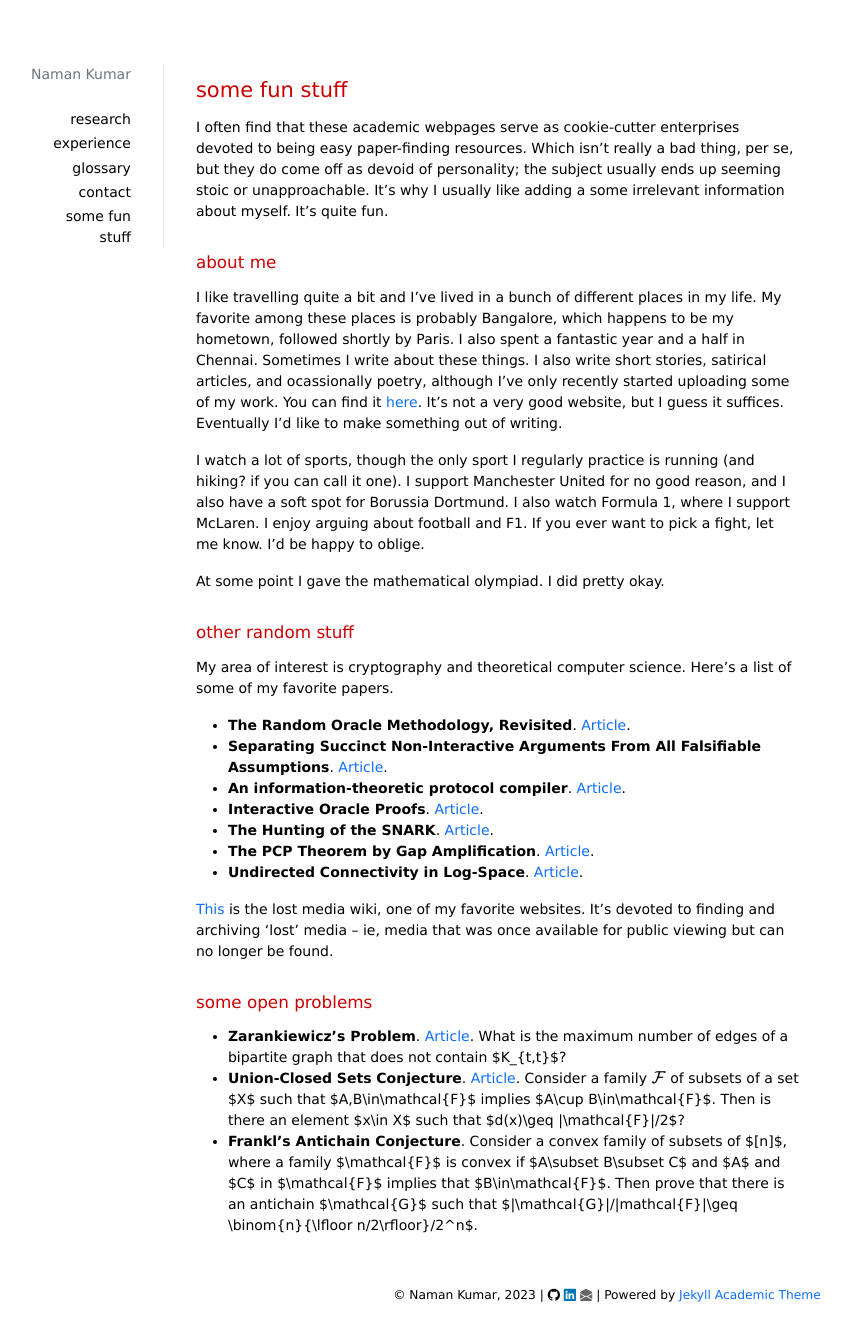
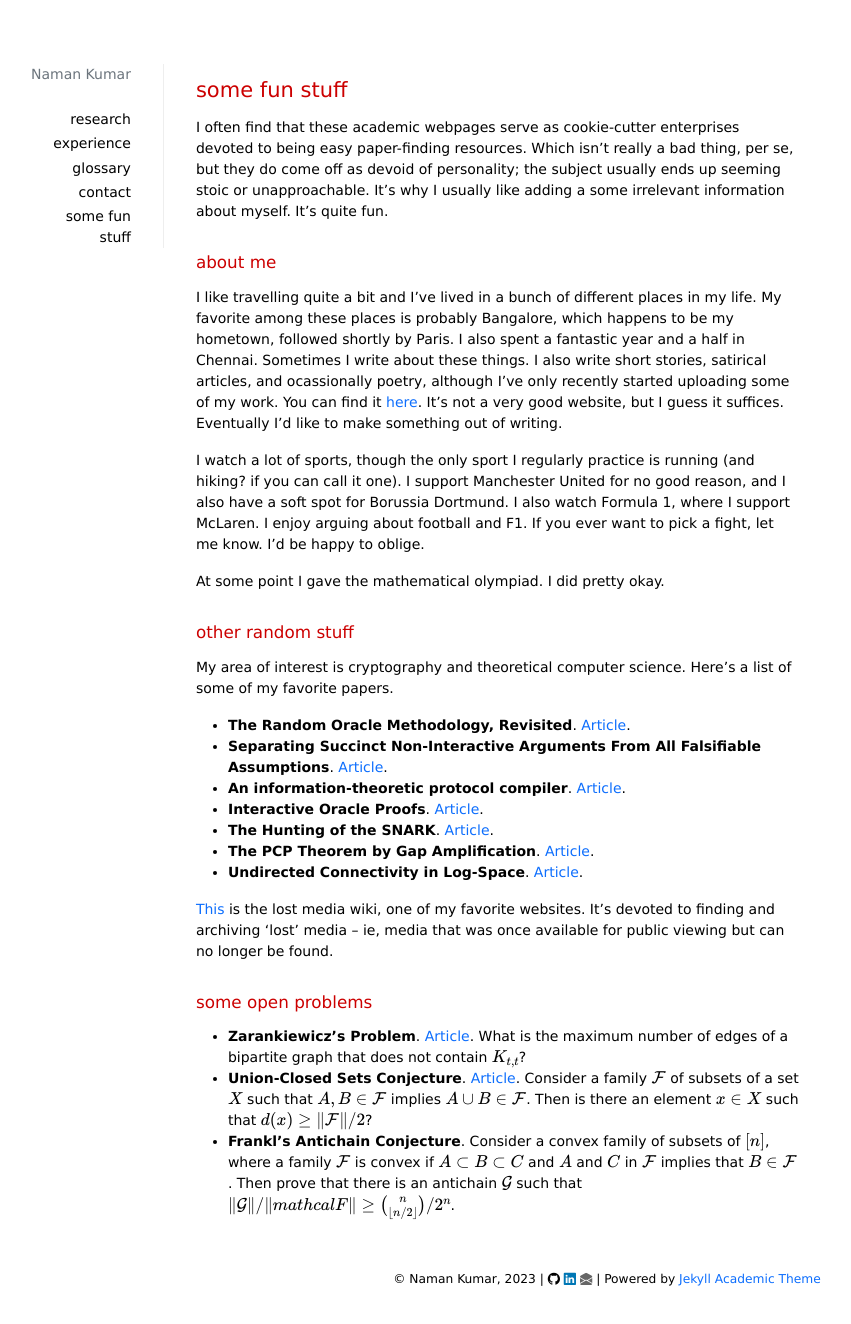
Before and after one commit to matcauthon49/matcauthon49.github.io, a Jekyll site: the page built from _pages/some-fun-stuff.md, in a window 1280 px wide. Shown: the whole page, without its empty margins (33-884 px from the left). Built offline with Jekyll 4.4.1, drawn with Linux system fonts in a browser that asks for light colours; nearby versions of some CDN libraries; formulas are drawn with MathJax 3; a style sheet for code colours, icons or effects is not loaded.

```diff
--- a/_pages/some-fun-stuff.md
+++ b/_pages/some-fun-stuff.md
@@ -35,6 +35,6 @@ My area of interest is cryptography and theoretical computer science. Here's a l
 
 <h2 style="color: #cc0000;">some open problems</h2>
 
-+ **Zarankiewicz's Problem**. [Article](https://en.wikipedia.org/wiki/Zarankiewicz_problem). What is the maximum number of edges of a bipartite graph that does not contain $K_{t,t}$?
-+ **Union-Closed Sets Conjecture**. [Article](https://gilkalai.wordpress.com/2022/11/17/amazing-justin-gilmer-gave-a-constant-lower-bound-for-the-union-closed-sets-conjecture/). Consider a family $$\mathcal{F}$$ of subsets of a set $X$ such that $A,B\in\mathcal{F}$ implies $A\cup B\in\mathcal{F}$. Then is there an element $x\in X$ such that $d(x)\geq \|\mathcal{F}\|/2$?
-+ **Frankl's Antichain Conjecture**. Consider a convex family of subsets of $[n]$, where a family $\mathcal{F}$ is convex if $A\subset B\subset C$ and $A$ and $C$ in $\mathcal{F}$ implies that $B\in\mathcal{F}$. Then prove that there is an antichain $\mathcal{G}$ such that $\|\mathcal{G}\|/\|mathcal{F}\|\geq \binom{n}{\lfloor n/2\rfloor}/2^n$.
++ **Zarankiewicz's Problem**. [Article](https://en.wikipedia.org/wiki/Zarankiewicz_problem). What is the maximum number of edges of a bipartite graph that does not contain $$K_{t,t}$$?
++ **Union-Closed Sets Conjecture**. [Article](https://gilkalai.wordpress.com/2022/11/17/amazing-justin-gilmer-gave-a-constant-lower-bound-for-the-union-closed-sets-conjecture/). Consider a family $$\mathcal{F}$$ of subsets of a set $$X$$ such that $$A,B\in\mathcal{F}$$ implies $$A\cup B\in\mathcal{F}$$. Then is there an element $$x\in X$$ such that $$d(x)\geq \|\mathcal{F}\|/2$$?
++ **Frankl's Antichain Conjecture**. Consider a convex family of subsets of $$[n]$$, where a family $$\mathcal{F}$$ is convex if $$A\subset B\subset C$$ and $$A$$ and $$C$$ in $$\mathcal{F}$$ implies that $$B\in\mathcal{F}$$. Then prove that there is an antichain $$\mathcal{G}$$ such that $$\|\mathcal{G}\|/\|mathcal{F}\|\geq \binom{n}{\lfloor n/2\rfloor}/2^n$$.
```
